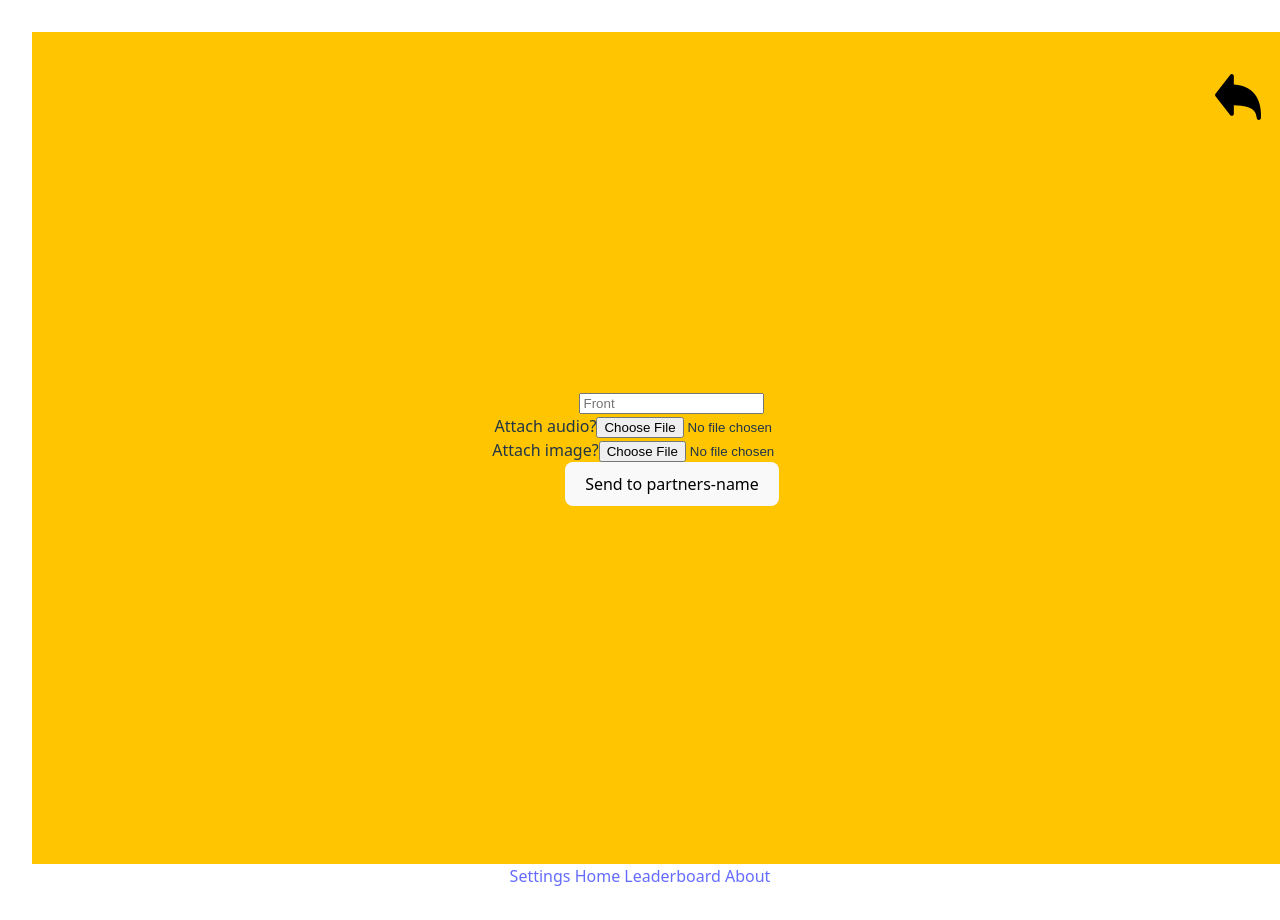
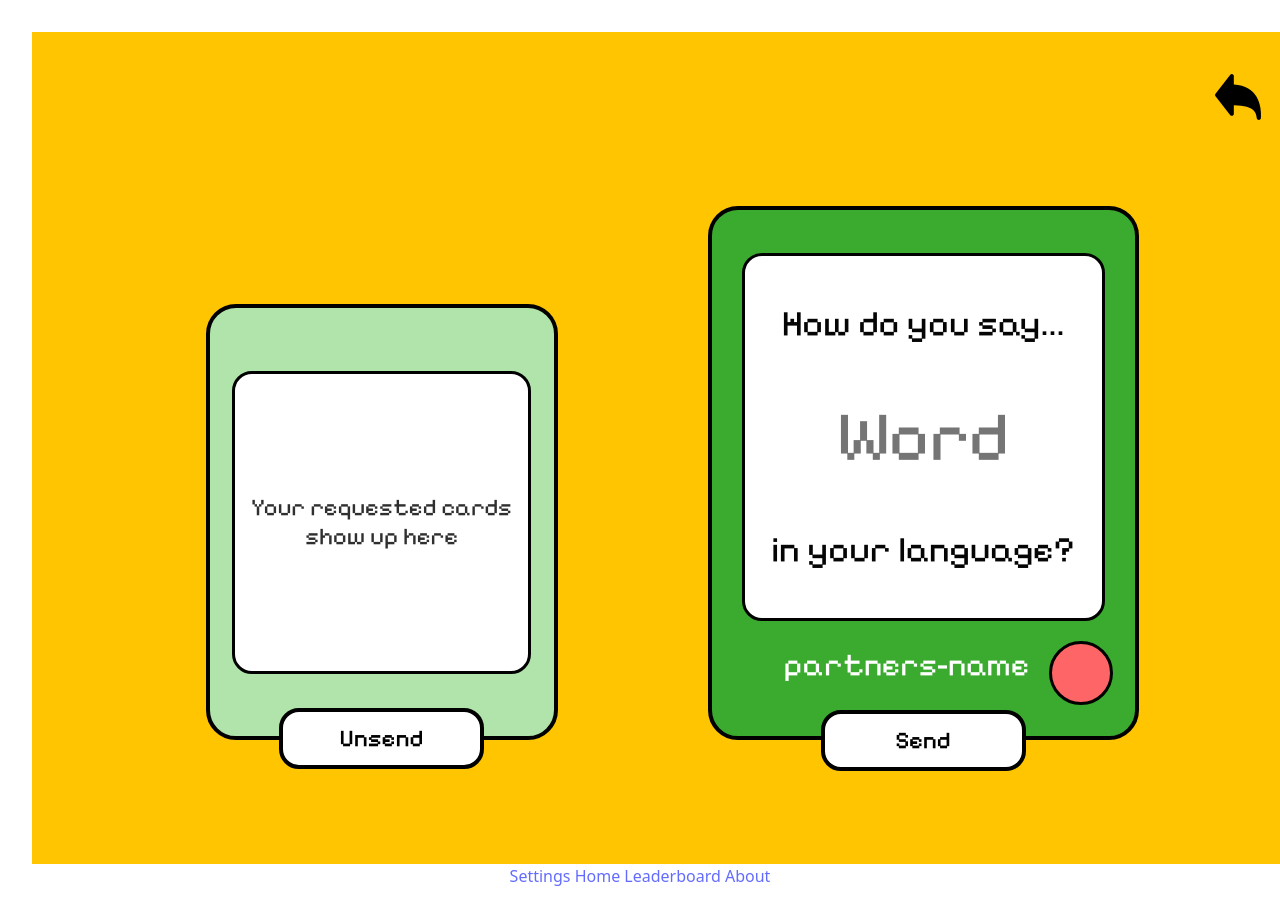
Before and after one commit to adhayes1919/lovelanguage, a React (Vite) app in the folder client/: page / in a window 1280 px wide. Both pictures are taken after a click on the button "Start". Shown: the top 920 px of the page. Built offline with nearby package versions, Linux system fonts and the light colour scheme.

Commit message:
Start.css

```diff
--- /dev/null
+++ b/client/src/pages/home/Start.css
@@ -0,0 +1,203 @@
+.start-button {
+  display: flex;
+  justify-content: center;
+  align-items: center;
+  width: 387px;
+  height: 480px;
+  background: #3AAB2F;
+  border: 4px solid #000000;
+  border-radius: 30px;
+  font-family: 'Pixelify Sans', sans-serif;
+  font-size: 32px;
+  color: #FFFFFF;
+  cursor: pointer;
+  transition: background-color 0.3s;
+  text-align: center;
+}
+
+/* Flex wrapper for both cards */
+.start-card-row {
+  display: flex;
+  align-items: flex-end;
+  /* align the bottoms */
+  justify-content: center;
+  gap: 150px;
+  /* space between the two cards */
+  margin-top: 50px;
+}
+
+/* Green Start card */
+.startcard-container {
+  position: relative;
+  width: 431px;
+  height: 534px;
+  background: #3AAB2F;
+  border: 4px solid #000000;
+  border-radius: 30px;
+  display: flex;
+  flex-direction: column;
+  align-items: center;
+  gap: 20px;
+}
+
+/* White inner box inside startcard */
+.startcard-inner {
+  width: 363px;
+  height: 368px;
+  background: #FFFFFF;
+  border: 3px solid #000000;
+  border-radius: 20px;
+  margin-top: 43px;
+  padding: 20px;
+  display: flex;
+  flex-direction: column;
+  justify-content: space-around;
+  align-items: center;
+}
+
+.bottom-container {
+  /* Group 30 */
+  gap: 20px;
+  width: 90%;
+  display: flex;
+  justify-content: flex-end;
+}
+
+/* Badge circle next to name */
+.startcard-badge {
+  /* position: absolute;
+  top: 420px;
+  right: 30px; */
+  width: 64px;
+  height: 64px;
+  background: #FE6566;
+  border: 3px solid #000000;
+  border-radius: 50%;
+}
+
+/* Partner name next to badge */
+.startcard-partner {
+  /* position: absolute;
+  top: 570px;
+  right: 210px; */
+  font-family: 'Pixelify Sans', sans-serif;
+  font-size: 32px;
+  color: white;
+}
+
+/* Big text like "How do you say..." */
+.startcard-header {
+  /* position: absolute;
+  top: 67px;
+  width: 705px; */
+  font-family: 'Pixelify Sans', sans-serif;
+  font-size: 36px;
+  color: #050505;
+  text-align: center;
+  align-items: center;
+}
+
+.startcard-textarea {
+  background-color: transparent;
+  border: none;
+  font-size: 70px;
+  font-family: 'Pixelify Sans', sans-serif;
+  width: 100%;
+  text-align: center;
+  color: black;
+  /* this centers the input text itself */
+}
+
+/* Center the placeholder text */
+.startcard-textarea::placeholder {
+  text-align: center;
+}
+
+
+
+/* Footer text like "In your language?" */
+.startcard-footer {
+  /* position: absolute;
+  top: 313px;
+  width: 705px; */
+  font-family: 'Pixelify Sans', sans-serif;
+  font-size: 36px;
+  color: #050505;
+  text-align: center;
+  display: flex;
+  align-items: center;
+}
+
+/* Right card: Your requested cards */
+.requestedcard-container {
+  position: relative;
+  width: 352px;
+  height: 436px;
+  background: #B0E4AB;
+  border: 4px solid #000000;
+  border-radius: 30px;
+  padding: 20px;
+  display: flex;
+  justify-content: center;
+  align-items: center;
+}
+
+/* Inner white box inside requested card */
+.requestedcard-inner {
+  width: 299px;
+  height: 303px;
+  background: #FFFFFF;
+  border: 3px solid #000000;
+  border-radius: 20px;
+  display: flex;
+  justify-content: center;
+  align-items: center;
+  padding: 10px;
+}
+
+/* Text inside requested card */
+.requestedcard-text {
+  font-family: 'Pixelify Sans', sans-serif;
+  font-size: 24px;
+  color: #2F2F2F;
+  text-align: center;
+  line-height: 29px;
+}
+
+/* Send Button (rectangle) */
+.startcard-send-button {
+  position: absolute;
+  top: 500px;
+  width: 205px;
+  height: 61px;
+  background: #FFFFFF;
+  color: black;
+  border: 4px solid #000000;
+  border-radius: 20px;
+  font-family: 'Pixelify Sans', sans-serif;
+  font-size: 24px;
+  text-align: center;
+  display: flex;
+  align-items: center;
+  justify-content: center;
+  cursor: pointer;
+}
+
+/* Unsend Button */
+.startcard-unsend-button {
+  position: absolute;
+  top: 400px;
+  width: 205px;
+  height: 61px;
+  background: #FFFFFF;
+  color: black;
+  border: 4px solid #000000;
+  border-radius: 20px;
+  font-family: 'Pixelify Sans', sans-serif;
+  font-size: 24px;
+  text-align: center;
+  display: flex;
+  align-items: center;
+  justify-content: center;
+  cursor: pointer;
+}
--- a/client/src/pages/home/Study.jsx
+++ b/client/src/pages/home/Study.jsx
@@ -1,6 +1,7 @@
 import { useState } from 'react';
 import Navbar from 'components/Navbar';
 import './Finish.css';
+import './Start.css';
 
 // SM-2 algorithm for spaced repetition
 function calculateEase(currentEF, quality) {
@@ -74,34 +75,42 @@ const StartCard = ({ partner }) => {
     };
 
     return (
-        <form onSubmit={handleSubmit}>
-            <div>
+        <div className="start-card-row">
+            {/* Left side: requested card */}
+            <div className="requestedcard-container">
+                <div className="requestedcard-inner">
+                    <span className="requestedcard-text">Your requested cards show up here</span>
+                </div>
+                <button className="startcard-unsend-button">Unsend</button>
+            </div>
+
+            {/* Right side: start card */}
+            <div className="startcard-container">
+                <div className="startcard-inner">
+                    <div className="startcard-header">How do you say...</div>
+                    <form onSubmit={handleSubmit} style={{ width: '100%' }}>
                         <input
                             type="text"
-                    placeholder="Front"
+                            className="startcard-textarea"
+                            placeholder="Word"
                             required
                             value={front}
                             onChange={(e) => setFront(e.target.value)}
                         />
+                    </form>
+                    <div className="startcard-footer">in your language?</div>
                 </div>
-            <div>
-                Attach audio?
-                <input
-                    type="file"
-                    accept="audio/*"
-                    onChange={(e) => setAudioFile(e.target.files[0])}
-                />
+                {/* Send and Unsend Buttons floating */}
+                <button type="submit" className="startcard-send-button">Send</button>
+
+                <div className='bottom-container'>
+                    <div className="startcard-partner">{partner}</div>
+
+                    <div className="startcard-badge"></div>
                 </div>
-            <div>
-                Attach image?
-                <input
-                    type="file"
-                    accept="image/*"
-                    onChange={(e) => setImageFile(e.target.files[0])}
-                />
             </div>
-            <button type="submit">Send to {partner}</button>
-        </form>
+        </div>
+
     );
 };
 
@@ -177,7 +186,7 @@ const Study = () => {
             )}
             {!activeView && (
                 <div className="study-buttons">
-                    <button className="study-button" onClick={handleStartClick}>Start</button>
+                    <button className="start-button" onClick={handleStartClick}>Start</button>
                     <button className="finish-button" onClick={handleFinishClick}>Finish</button>
                     <button className="study-button" onClick={handleCurrentClick}>Current Cards</button>
                 </div>
```
Lines whose indentation alone changed are shown as unchanged.
